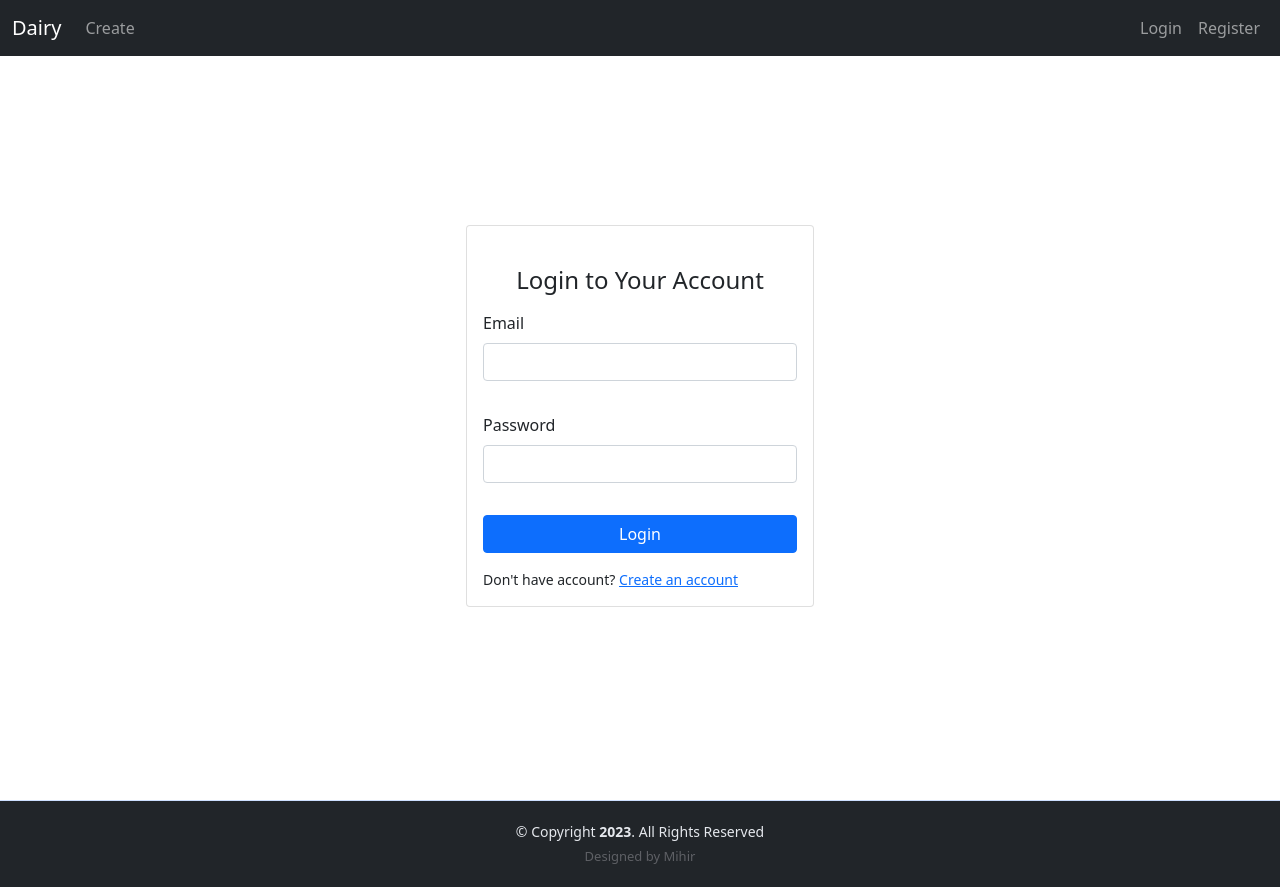
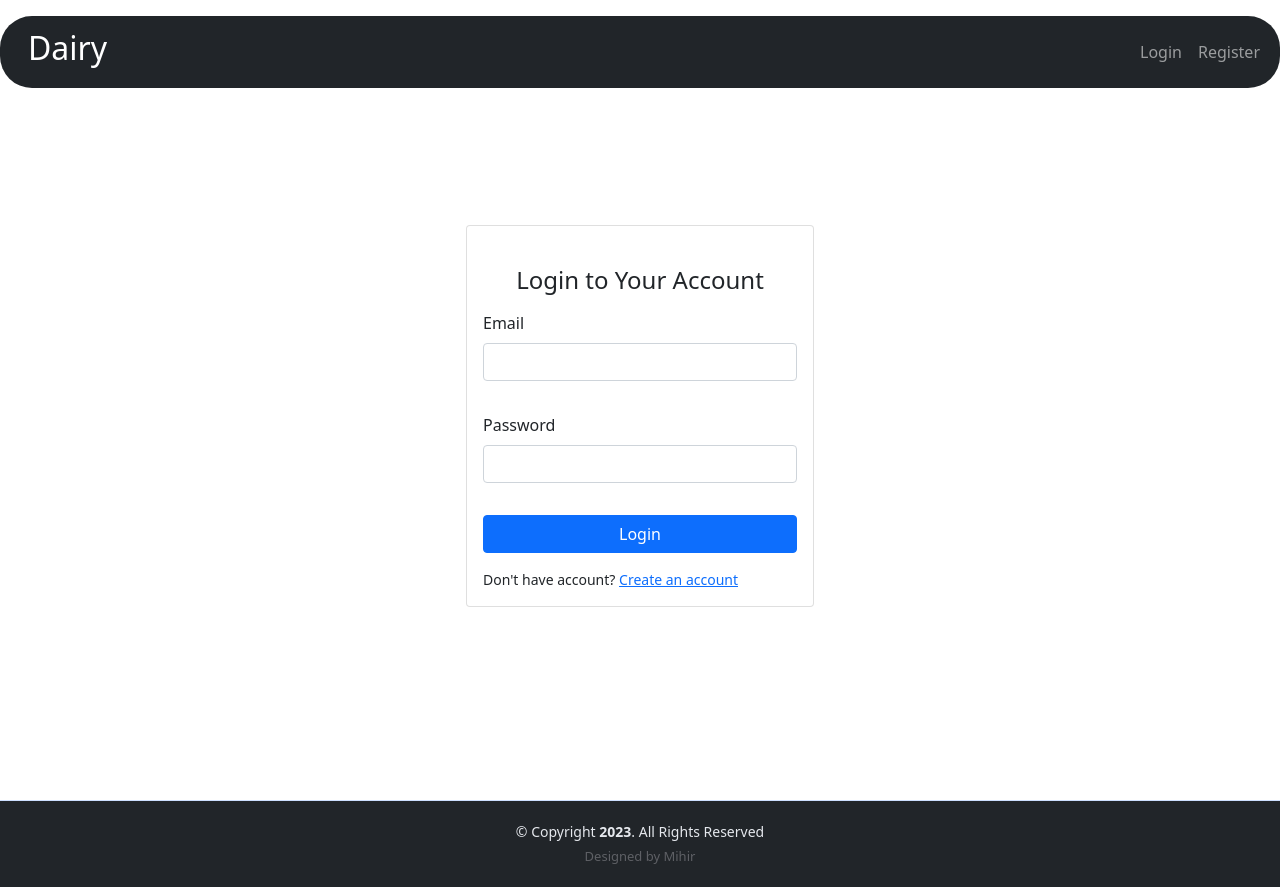
Before and after one commit to MihirHemnani/diary_app_frontend, a React (Create React App) app: page /api/login in a window 1280 px wide. Built offline with nearby package versions, Linux system fonts and the light colour scheme.

Commit message:
navbar round

```diff
--- a/src/pages/CreatePost.jsx
+++ b/src/pages/CreatePost.jsx
@@ -43,7 +43,7 @@ const CreatePost = () => {
     return (
         <>
             <Navbar />
-            <div className="card min-vh-100 mt-4">
+            <div className="card min-vh-100 mt-5">
                 <h5 className="card-title mt-5 p-3 m-auto">Create New Post</h5>
                 <div className="card-body m-auto">
 
@@ -64,8 +64,9 @@ const CreatePost = () => {
                                 <div className="form-floating">
                                     <input type="date" className="form-control" id="floatingCity"
                                         {...register("date", { required: 'required field' })}
-                                        min={new Date().toISOString().slice(0, 10)}
-                                        defaultValue={new Date().toISOString().slice(0, 10)} />
+                                        defaultValue={new Date().toISOString().slice(0, 10)}
+                                        readOnly
+                                    />
                                     <label htmlFor="floatingCity">Date</label>
                                 </div>
                                 <p>{errors.date?.message}</p>
--- a/src/pages/Navbar.jsx
+++ b/src/pages/Navbar.jsx
@@ -13,33 +13,33 @@ const Navbar = () => {
 
     return (
         <>
-            <nav className="navbar navbar-expand-lg navbar navbar-dark bg-dark fixed-top">
-                <div className="container-fluid">
-                    <Link to='/' className="navbar-brand">Dairy</Link>
+            <nav className="navbar navbar-expand-lg navbar navbar-dark bg-dark fixed-top" style={{ borderRadius: "2rem", marginTop: '1rem' }}>
+                <div className="container-fluid" style={{ textAlign: 'center' }}>
+                    <Link to='/' className="navbar-brand"><h2 style={{ marginLeft: "1rem" }}>Dairy</h2></Link>
                     <button className="navbar-toggler" type="button" data-bs-toggle="collapse" data-bs-target="#navbarTogglerDemo02" aria-controls="navbarTogglerDemo02" aria-expanded="false" aria-label="Toggle navigation">
                         <span className="navbar-toggler-icon"></span>
                     </button>
                     <div className="collapse navbar-collapse" id="navbarTogglerDemo02">
+                        <ul className="navbar-nav me-auto">
+                            {user &&
+                                <li className="nav-item">
+                                    <Link to='/api/createpost' className="nav-link mt-1" aria-current="page">Create</Link>
+                                </li>
+                            }
 
-                        <ul className="navbar-nav me-auto mb-lg-0">
-                            <li className="nav-item">
-                                <Link to='/api/createpost' className="nav-link" aria-current="page">Create</Link>
-                            </li>
                         </ul>
-
-                        <div className="d-flex">
                         {user ?
                             (
-                                    <ul className="navbar-nav mt-2">
+                                <ul className="navbar-nav">
                                     <li className="nav-item">
-                                            <p className="navbar-text" style={{ marginRight: '1rem' }}>
+                                        <p className="navbar-text mt-2" style={{ marginRight: '1rem' }}>
                                             {user.email}
                                             {/* {console.log(user)} */}
                                         </p>
                                     </li>
 
                                     <li className="nav-item">
-                                            <button type="button" className="btn btn-danger" onClick={handleLogout}>Logout</button>
+                                        <button type="button" className="btn btn-danger mt-2" onClick={handleLogout} style={{ marginRight: '1rem' }}>Logout</button>
                                     </li>
 
                                 </ul>
@@ -60,7 +60,6 @@ const Navbar = () => {
                         }
                     </div>
                 </div>
-                </div>
             </nav>
         </>
     )
```
Lines whose indentation alone changed are shown as unchanged.
